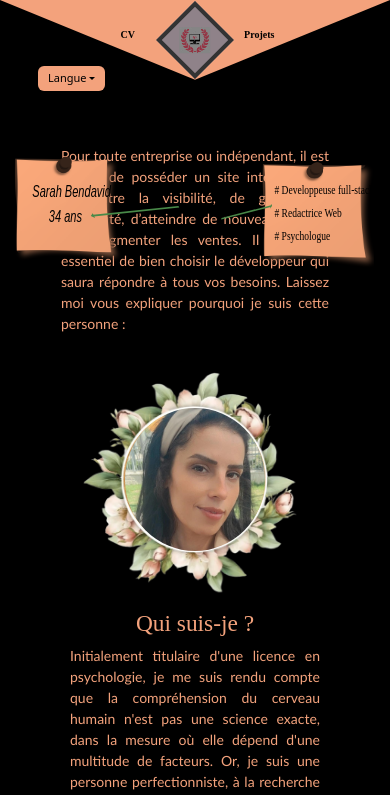
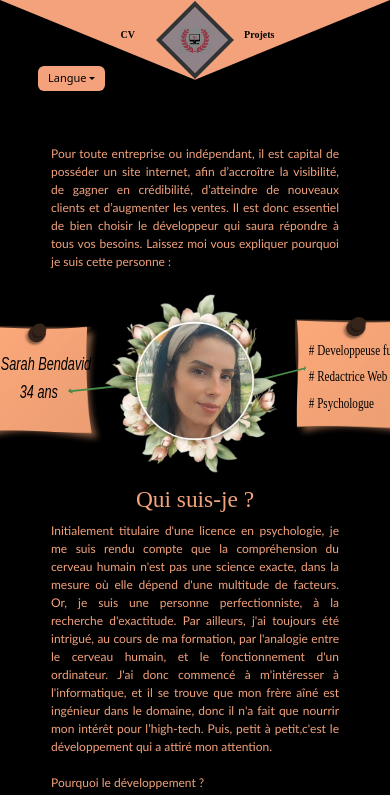
Before and after one commit to SarahBendavid/Mon-portfolio, a React (Vite) app: page / in a window 390 px wide. Shown: the top 795 px of the page. Built offline with nearby package versions, Linux system fonts and the light colour scheme.

Commit message:
Modif AccueilMain

```diff
--- a/src/Composants/Main/AccueilMain.jsx
+++ b/src/Composants/Main/AccueilMain.jsx
@@ -26,21 +26,17 @@ export default function Presentation() {
 
       <p className="introduction">{t("presentation.intro")}</p>
 
-        <div className="divImg">
+        <div className="zoneImg">
 
-          <div className="photoWrapper">
+          <div className="decor">
 
             <img className="photoCv" src={photoCv} alt="photoCv" />
             <img src={cadre} alt="cadre" className="cadre" />
 
-          </div>
-
-          <div className={`decor-1 decor-${lang}`}>
-            <img src={postitNom} alt="postit nom" className="postit1" />
-          </div>
-
-          <div className={`decor-2 decor-${lang}`}>
-            <img src={postitMetier} alt="postit métier" className="postit2" />
+            <div className={`postits postits-${lang}`}>
+              <img src={postitNom} alt="postit nom" className="postit1" />
+              <img src={postitMetier} alt="postit métier" className="postit2" />
+            </div>
           </div>
         </div>
 
--- a/src/assets/styles/Main/Accueil/DivImg.css
+++ b/src/assets/styles/Main/Accueil/DivImg.css
@@ -1,36 +1,42 @@
-.divImg {
+.zoneImg {
+  position: relative;
   display: flex;
   justify-content: center;
-  width: 100%;
+  width: fit-content;
+  margin: 0 auto;
+  overflow: visible;
 }
 
-.photoWrapper {
+.decor {
   position: relative;
   width: clamp(130px, 22vw, 220px);
   aspect-ratio: 1 / 1;
   display: grid;
   place-items: center;
+  transform: translateY(-5%);
+  z-index: 2;
 }
 
 .photoCv {
-  width: 108%;
+  position: relative;
+  width: 87%;
   height: 55%;
   border-radius: 50%;
   object-fit: cover;
-  z-index: 2;
+  z-index: 3;
 }
 
 .cadre {
   position: absolute;
-  width: 173%;
+  width: 140%;
   object-fit: contain;
   pointer-events: none;
-  z-index: 1;
+  z-index: 2;
   transform: translateX(-1.9%) translateY(0.5%);
 }
 
 @media (max-width: 523px) {
   .cadre {
-  transform: translateX(-9.9%) translateY(0.8%);
+  transform: translateX(-1.9%) translateY(0.8%);
  }
 }
--- a/src/assets/styles/Main/Accueil/Postites.css
+++ b/src/assets/styles/Main/Accueil/Postites.css
@@ -1,443 +1,47 @@
-.postit1 {
-  width: 42vw;
-  height: 72vw;
-  display: block; }
-
-.postit2 {
-  width: 30vw;
-  height: 50vw;
-  display: block;
-  }
-
-.decor-1 {
+.postits {
   position: absolute;
-  top: -5vw;
-  left: 12vw;
+  inset: 0;
+  pointer-events: none;
+  z-index: 1;
 }
 
-.decor-2 {
+.postit1 {
   position: absolute;
-  top: 4vw;
-  left: 58vw
-}
-
-.decor-1.decor-en {
-    top: -5vw;
-    left: 11vw;
-  }
-.decor-2.decor-en {
-    top: 5vw;
-    left: 57vw;
-  }
-
-
-
-@media (max-width: 1335px) {
-  .decor-1 {
-    position: absolute;
-    top: -4vw;
-    left: 12vw;
-  }
-  .decor-2 {
-    position: absolute;
-    top: 6vw;
-    left: 57vw;
-  }
-}
-
-@media (max-width: 1260px) {
-
-  .decor-1 {
-    top: -3vw;
-  }
-
-  .decor-2 {
-    position: absolute;
-    top: 8vw;
-    left: 57vw;
-  }
-}
-
-@media (max-width: 1160px) {
-
-  .decor-1.decor-fr {
-    top: -1vw;
-    left: 8vw;
-  }
-  .decor-2.decor-fr {
-    top: 8vw;
-    left: 60vw;
-  }
-  .decor-1.decor-en {
-    top: -4vw;
-    left: 8vw;
-  }
-  .decor-2.decor-en {
-    top: 7vw;
-    left: 57vw;
-  }
-}
-
-@media (max-width: 1085px) {
-
-
-.postit1 {
-  width: 52vw;
-  height: 74vw;
-  display: block;
+  width: 200%;
+  top: -10%;
+  right: 50%;
 }
 
 .postit2 {
-  width: 38vw;
-  height: 53vw;
-  display: block;
-  }
-
-.decor-1.decor-fr {
-  top: 1vw;
-  left: 3vw;
-  }
-
-.decor-2.decor-fr {
-  top: 10vw;
-  left: 59vw;
-  }
-
-.decor-1.decor-en {
-    top: -1vw;
-    left: 3vw;
-  }
-.decor-2.decor-en {
-    top: 8vw;
-    left: 59vw;
-  }
-}
-
-@media (max-width: 1072px) {
-  .decor-1.decor-en {
-    top: 1vw;
-    left: 5vw;
-  }
-.decor-2.decor-en {
-    top: 10vw;
-    left: 59vw;
-  }
-}
-
-@media (max-width: 975px) {
-
-
-  .decor-1.decor-fr {
-    top: 4vw;
-    left: 2vw;
-  }
-
-  .decor-2.decor-fr {
-    top: 13vw;
-  }
-
-  .decor-1.decor-en {
-    top: 1vw;
-    left: 3vw;
-  }
-
-  .decor-2.decor-en {
-    top: 11vw;
-    left: 58vw;
-  }
-}
-
-@media (max-width: 930px) {
-  .decor-1 {
-    top: 5vw;
-  }
-
-  .decor-2 {
-    top: 14vw;
-  }
-}
-
-@media (max-width: 880px) {
-  .decor-2.decor-fr {
-    top: 15vw;
-  }
-}
-
-@media (max-width: 850px) {
-
-.decor-1.decor-fr {
-    top: 8vw;
-    left: 3vw;
-  }
-
-.decor-2.decor-fr {
-    top: 17vw;
-    left: 58vw;
-    }
-
-.decor-1.decor-en {
-    top: 5vw;
-    left: 3vw;
-  }
-
-.decor-2.decor-en {
-    top: 15vw;
-    left: 58vw;
-  }
-
-.postit1 {
-    width: 55vw;
-    height: 73vw;
-  }
-}
-
-@media (max-width: 800px) {
-  .decor-1.decor-fr {
-    top: 9vw;
-    left: 1vw;
-  }
-  .decor-2.decor-fr {
-    top: 19vw;
-    left: 60vw;
-  }
-}
-
-@media (max-width: 790px) {
-
- .decor-1.decor-en {
-    top: 6vw;
-    left: 2vw;
-  }
- .decor-2.decor-en {
-    top: 16vw;
-  }
-}
-
-@media (max-width: 785px) {
-
- .decor-1.decor-en {
-    top: 10vw;
-  }
- .decor-2.decor-en {
-    top: 20vw;
-  }
+  position: absolute;
+  width: 150%;
+  top: 5%;
+  left: 100%;
 }
 
 @media (max-width: 750px) {
 
-  .decor-1.decor-fr {
-    top: 14vw;
-    left: 1vw;
+  .postit1 {
+    right: 33%;
   }
-  .decor-2.decor-fr {
-    top: 24vw;
-    left: 59vw;
+
+  .postit2 {
+    top: 8%;
+    left: 88%;
   }
 }
 
-@media (max-width: 720px) {
+@media (max-width: 580px) {
 
-  .decor-1.decor-en {
-    top: 11vw;
-    left: 1vw;
+  .postit1 {
+    width: 190%;
+    top: -8%;
+    right: 33%;
   }
 
-  .decor-2.decor-en {
-    top: 21vw;
-    left: 59vw;
+  .postit2 {
+    width: 140%;
+    top: 10%;
+    left: 87%;
   }
 }
-
-@media (max-width: 660px) {
-
-
-  .postit1 {
-    width: 60vw;
-    height: 78vw;
-  }
-  .postit2 {
-    width: 40vw;
-    height: 61vw;
-  }
-  .decor-2.decor-fr {
-    top: 22vw;
-    left: 55vw;
-  }
-
-  .decor-1.decor-en {
-    top: 10vw;
-  }
-
-  .decor-2.decor-en {
-    top: 18vw;
-    left: 56vw;
-  }
-}
-
-@media (max-width: 617px) {
-  .decor-1.decor-fr {
-    top: 19vw;
-    left: 0vw;
-  }
-  .decor-2.decor-fr {
-    top: 27vw;
-    left: 56vw;
-  }
-}
-
-@media (max-width: 611px) {
-  .decor-1.decor-en {
-    top: 15vw;
-    left: 0;
-  }
-
-  .decor-2.decor-en {
-    top: 23vw;
-    left: 56vw;
-  }
-}
-
-@media (max-width: 600px) {
-  .decor-1.decor-fr {
-    top: 20vw;
-  }
-  .decor-2.decor-fr {
-    top: 28vw;
-  }
-  .decor-1.decor-en {
-    top: 16vw;
-    left: 0;
-  }
-  .decor-2.decor-en {
-    top: 24vw;
-    left: 56vw;
-  }
-}
-
-@media (max-width: 585px) {
-
-
-  .decor-1.decor-fr {
-    top: 20vw;
-  }
-
-  .decor-2.decor-fr {
-    top: 28vw;
-    left: 56vw;
-  }
-
-  .decor-1.decor-en {
-    top:15vw;
-    left: 1vw;
-  }
-
-  .decor-2.decor-en {
-    top: 23vw;
-    left: 55vw;
-  }
-}
-
-@media (max-width: 575px) {
-
-  .decor-2.decor-en {
-    top: 24vw;
-  }
-}
-
-@media (max-width: 560px) {
-
-  .decor-1.decor-fr {
-    top: 21vw;
-  }
-
-  .decor-2.decor-fr {
-    top: 29vw;
-    left: 55vw;
-  }
-}
-
-@media (max-width: 548px) {
-
-  .decor-1.decor-fr {
-    top: 21vw;
-    left: 0vw;
-  }
-  .decor-2.decor-fr {
-    top: 28vw;
-    left: 56vw;
-  }
-
-  .decor-1.decor-en {
-    top:16vw;
-    left: 0;
-  }
-}
-
-@media (max-width: 530px) {
-  .decor-2.decor-en {
-    top: 25vw;
-  }
-}
-
-@media (max-width: 523px) {
-
-  .divImg {
-    width: 140px;
-  }
-
-  .cadre {
-    left: -23%;
-  }
-
-  .decor-1.decor-fr {
-    top: 26vw;
-    left: -1vw;
-  }
-
-  .decor-2.decor-fr {
-    top: 34vw;
-  }
-}
-
-@media (max-width: 510px) {
-  .decor-1.decor-fr {
-    top: 27vw;
-    left: -1vw;
-  }
-
-  .decor-2.decor-fr {
-    top: 35vw;
-  }
-}
-
-@media (max-width: 500px) {
-
-  .divImg {
-    width: 130px;
-  }
-  .cadre {
-    left: -23%;
-  }
-  .decor-1.decor-fr {
-    top: 26vw;
-    left: -1vw;
-  }
-  .decor-2.decor-fr {
-    top: 35vw;
-  }
-  .decor-1.decor-en {
-    top: 22vw;
-  }
-  .decor-2.decor-en {
-    top: 30vw;
-  }
-}
-
-@media (max-width: 497px) {
-  .decor-1.decor-en {
-    top: 22vw;
-  }
-  .decor-2.decor-en {
-    top: 30vw;
-  }
-}
--- a/src/assets/styles/Main/Accueil/Texte.css
+++ b/src/assets/styles/Main/Accueil/Texte.css
@@ -7,6 +7,7 @@
   font-size: 6vw;
   font-family: "Brush Script MT", cursive;
   color: rgb(243, 162, 124);
+  margin-top: -30px
 }
 
 .accueil-page p {
@@ -17,10 +18,22 @@
 
 .presentation {
   font-size: 17px;
-  margin-inline: 70px;
+  padding-inline: 53px;
 }
 
-@media (max-width: 550px) {
+@media (max-width: 930px) {
+   .accueil-page h1 {
+    margin-top: -10px;
+  }
+}
+
+@media (max-width: 800px) {
+  .accueil-page h1 {
+    margin-top: -25px;
+  }
+}
+
+@media (max-width: 750px) {
 
   .accueil-page .introduction {
     font-size: 16px;
@@ -31,13 +44,51 @@
   }
 }
 
+@media (max-width: 700px) {
+  .accueil-page h1 {
+    margin-top: -10px;
+  }
+}
+
+@media (max-width: 590px) {
+
+  .accueil-page .introduction {
+    font-size: 15px;
+  }
+
+  .presentation {
+    font-size: 15px;
+  }
+}
+
 @media (max-width: 523px) {
 
   .accueil-page .introduction {
     font-size: 14px;
+    padding-inline: 20px;
   }
 
   .presentation {
     font-size: 14px;
+    padding-inline: 51px;
   }
 }
+
+@media (max-width: 490px) {
+
+  .accueil-page .introduction  {
+    font-size: 13px;
+
+  }
+  .presentation {
+    font-size: 13px;
+  }
+}
+
+@media (max-width: 417px) {
+
+  .presentation,
+  .accueil-page .introduction  {
+    font-size: 12px;
+  }
+}
```
